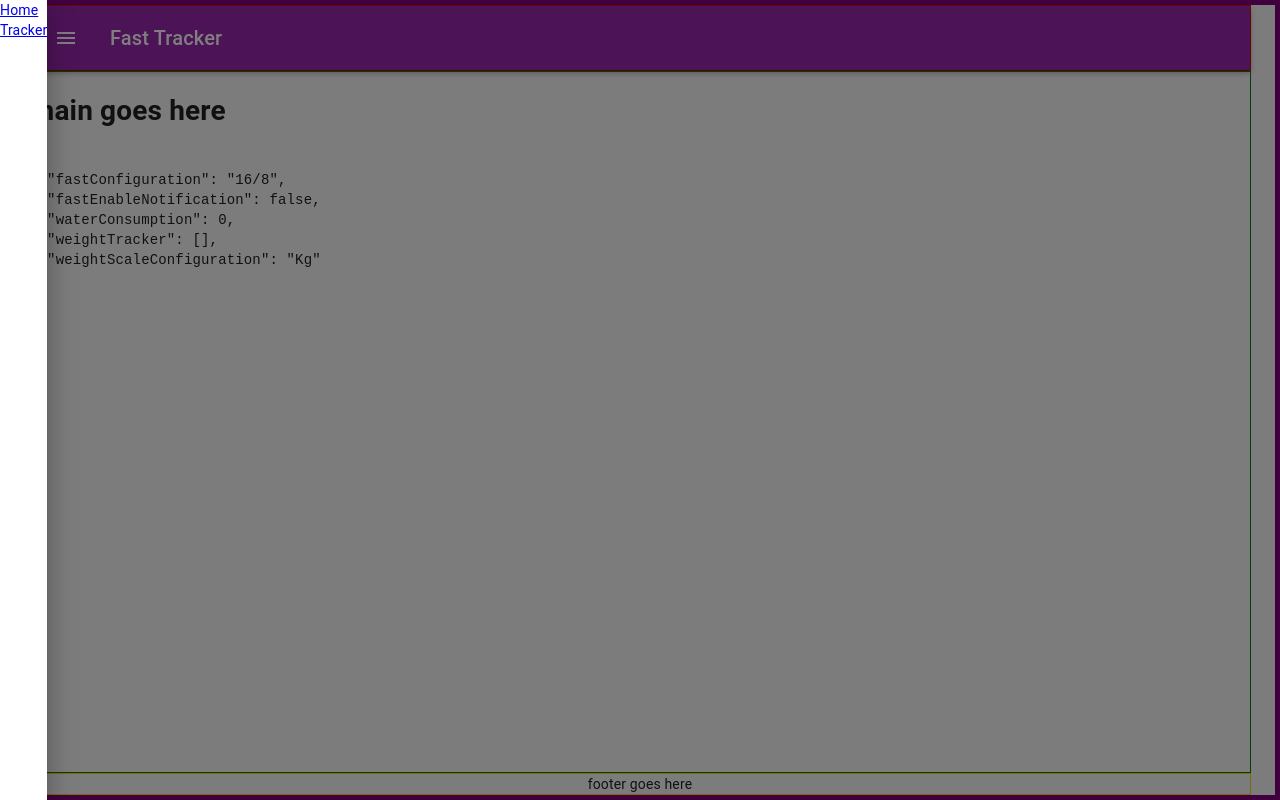
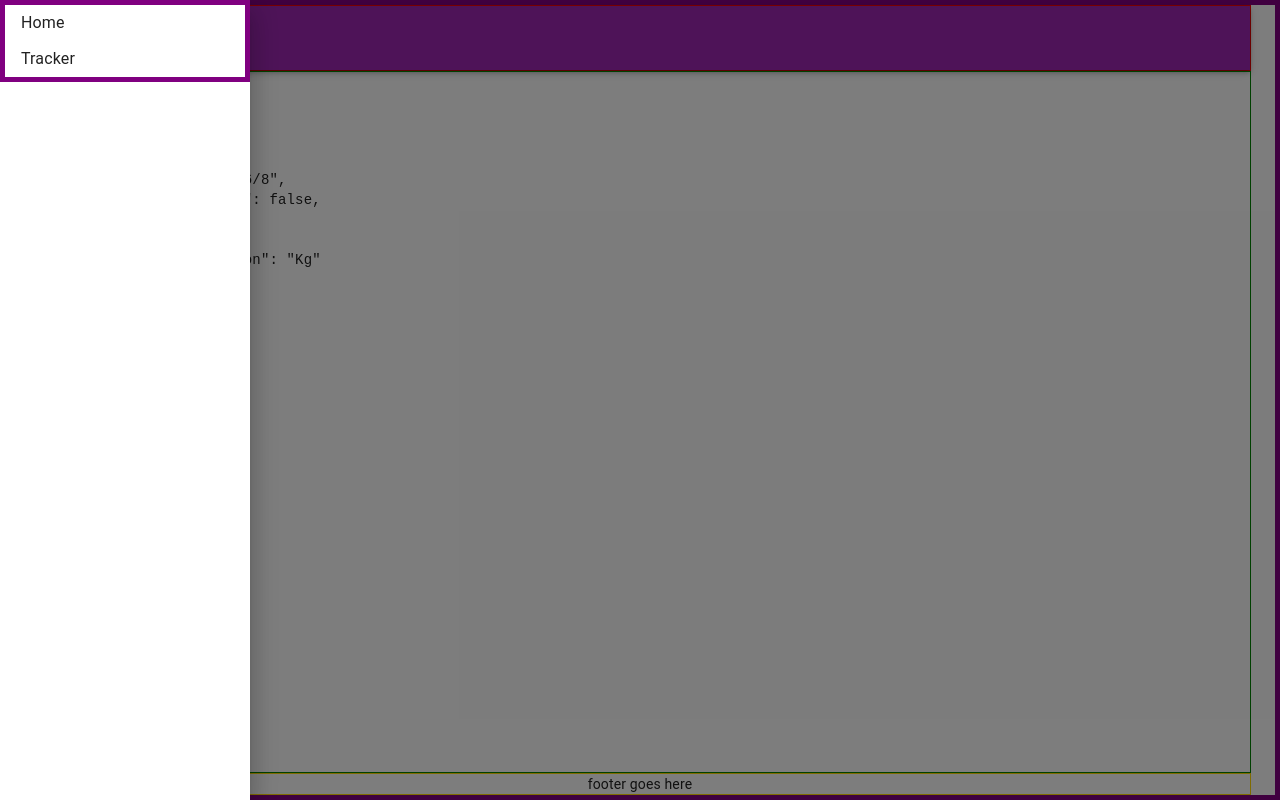
Before and after one commit to cowglow/fast-tracker, a React (Create React App) app: page / in a window 1280 px wide. Both pictures are taken after a click on the button "Menu". Built offline with nearby package versions, Linux system fonts and the light colour scheme.

Commit message:
Adds drawer navigation

```diff
--- a/src/components/app-drawer/app-drawer.tsx
+++ b/src/components/app-drawer/app-drawer.tsx
@@ -1,6 +1,6 @@
 import React from "react";
-import { Link } from "react-router-dom";
 import { Drawer } from "@material-ui/core";
+import AppDrawerNavigation from "../app-navigation/app-drawer-navigation";
 
 interface AppDrawerProps {
   onClose: (foo?: any) => void;
@@ -9,12 +9,7 @@ interface AppDrawerProps {
 
 const AppDrawer: React.FC<AppDrawerProps> = (props) => (
   <Drawer anchor="left" {...props}>
-    <Link to={"/"} onClick={props.onClose}>
-      Home
-    </Link>
-    <Link to={"/tracker"} onClick={props.onClose}>
-      Tracker
-    </Link>
+    <AppDrawerNavigation callback={props.onClose} />
   </Drawer>
 );
 
--- /dev/null
+++ b/src/components/app-navigation/app-drawer-navigation.style.ts
@@ -0,0 +1,8 @@
+import withStyles from "@material-ui/core/styles/withStyles";
+
+export default withStyles((theme) => ({
+  root: {
+    border: "thick solid purple",
+    minWidth: 250,
+  },
+}));
--- /dev/null
+++ b/src/components/app-navigation/app-drawer-navigation.tsx
@@ -0,0 +1,27 @@
+import React from "react";
+import { Link } from "react-router-dom";
+import withStyles from "./app-drawer-navigation.style";
+import MenuItem from "@material-ui/core/MenuItem";
+
+interface AppDrawerNavigationProps {
+  classes: any;
+  callback: (foo?: any) => void;
+}
+
+const AppDrawerNavigation: React.FC<AppDrawerNavigationProps> = ({
+  classes,
+  callback,
+}) => {
+  return (
+    <div className={classes.root}>
+      <Link to={"/"} onClick={callback} component={MenuItem}>
+        Home
+      </Link>
+      <Link to={"/tracker"} onClick={callback} component={MenuItem}>
+        Tracker
+      </Link>
+    </div>
+  );
+};
+
+export default withStyles(AppDrawerNavigation);
```
